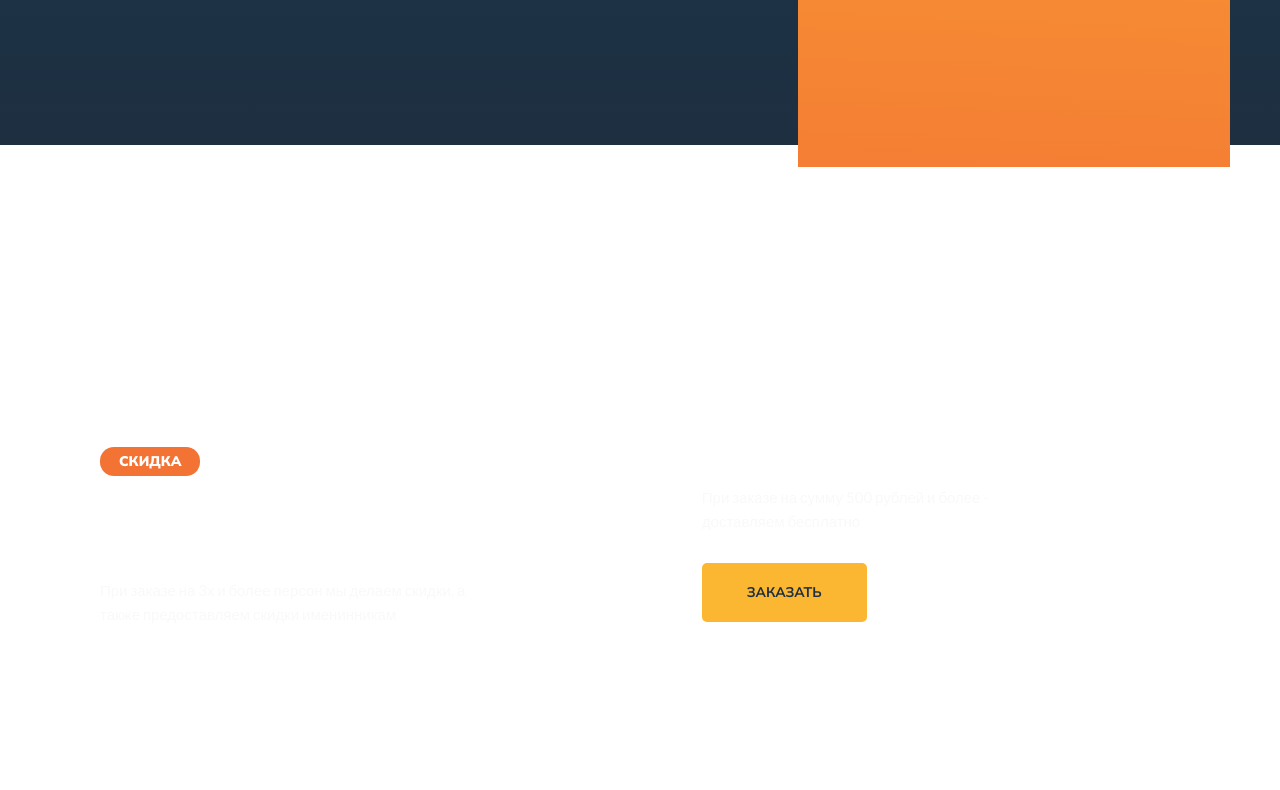
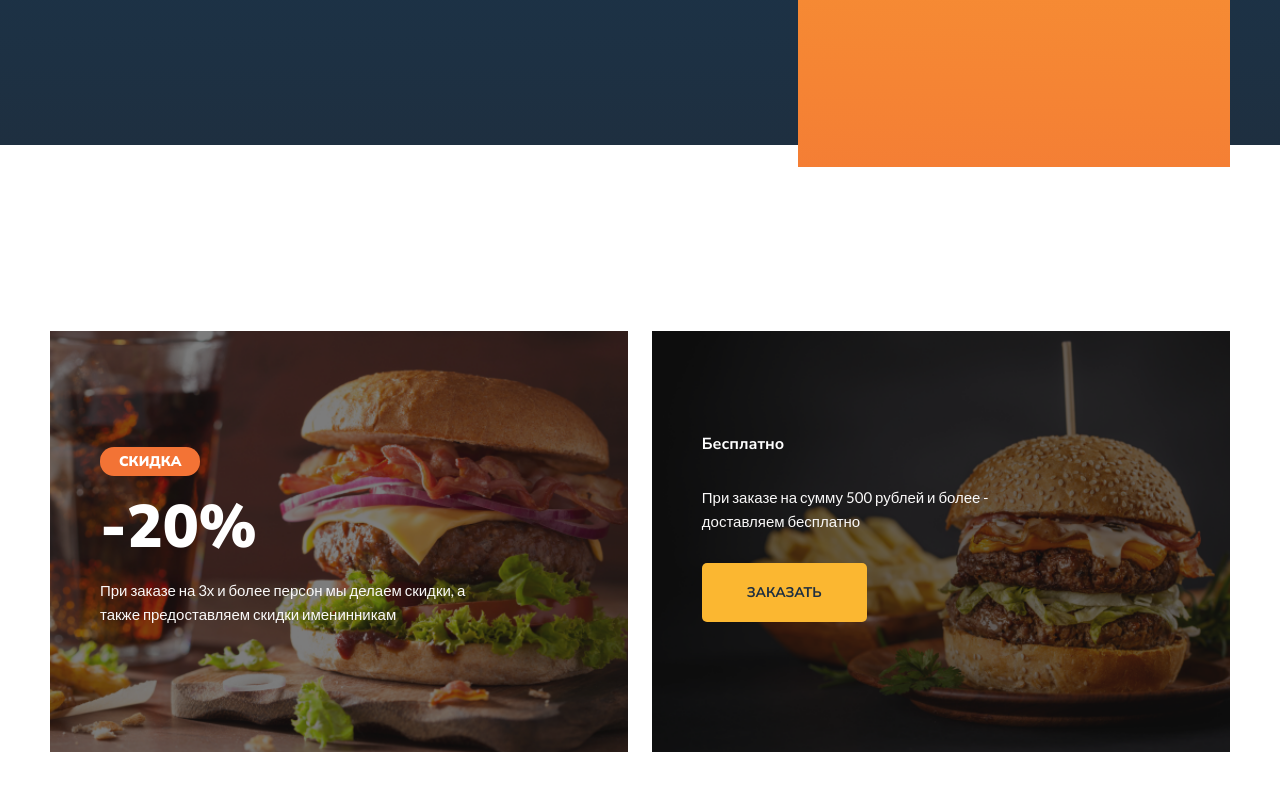
Before and after one commit to 8807010/BurgersWebsite, a plain HTML site: page index.html in a window 1280 px wide. Shown: the part 655-1445 px from the top of the page. Drawn offline with Linux system fonts and the light colour scheme.

Commit message:
change images

```diff
--- a/style/main.css
+++ b/style/main.css
@@ -97,8 +97,11 @@ img {
 }
 
 .promo-left {
-  background-image: url(./image/promo-left.png);
+  background-image: url('./../image/promo-left.png');
   padding: 116px 50px;
+  /* background-position: center; */
+  /* background-repeat: no-repeat; */
+  /* background-color:#0c4c7b; */
 }
 
 .promo-left > p {
@@ -106,8 +109,11 @@ img {
 }
 
 .promo-right {
-  background-image: url(./image/promo-right.png);
+  background-image: url('./../image/promo-right.png');
   padding: 102px 50px;
+  /* background-position: center; */
+  /* background-repeat: no-repeat; */
+  /* background-color: #0c4c7b; */
 }
 
 .promo-right > p {
```
